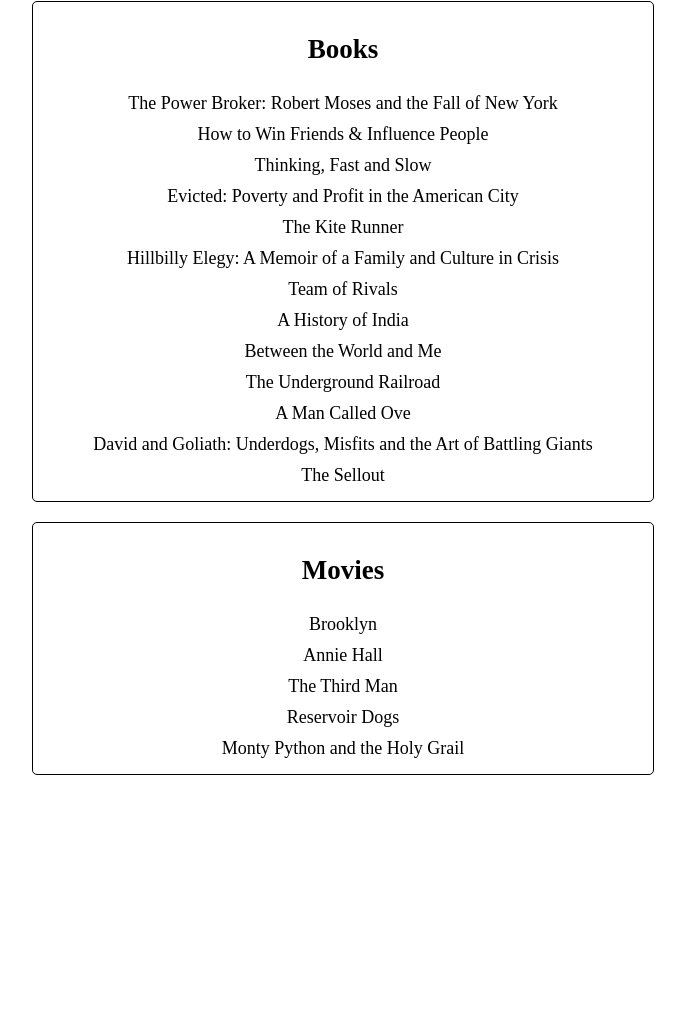
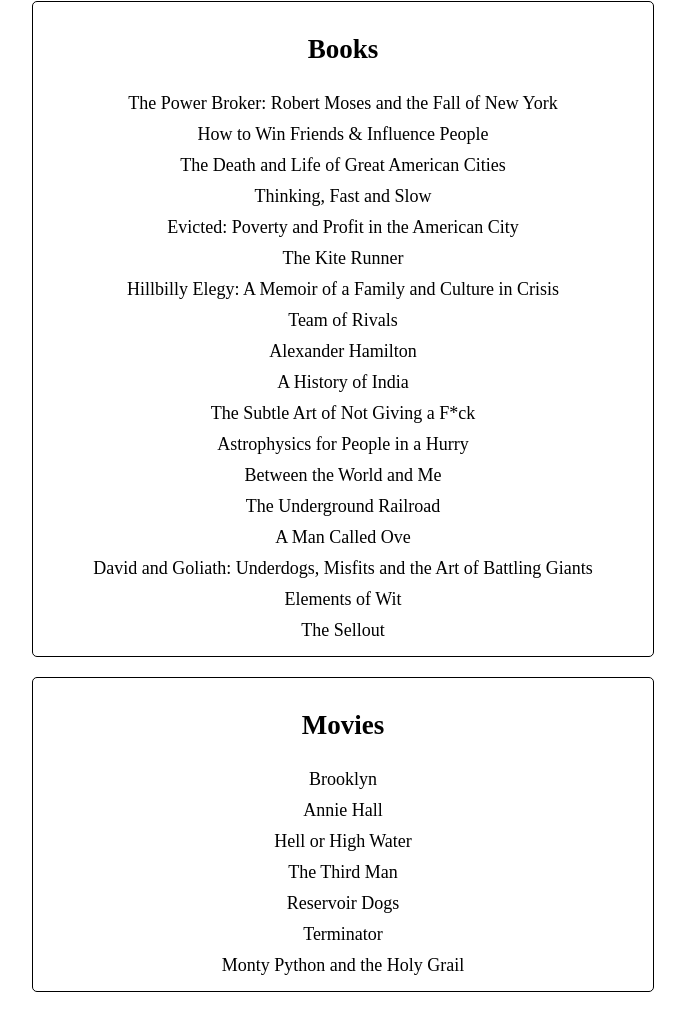
Before and after one commit to oellio01/oellio01.github.io, a plain HTML site: page rankings.html in a window 1280 px wide. Shown: the part 172-1184 px from the top of the page, without its empty margins (297-982 px from the left). Before the commit the page ends 967 px from the top, so only its background shows below. Drawn offline with Linux system fonts and the light colour scheme; a web font is replaced by a local one.

Commit message:
new rankings

```diff
--- a/rankings.html
+++ b/rankings.html
@@ -24,24 +24,32 @@
         <h2>Books</h2>
         <a style="cursor:pointer" onclick="window.open('https://www.amazon.com/Power-Broker-Robert-Moses-Fall/dp/0394720245')">The Power Broker: Robert Moses and the Fall of New York</a>
         <a style="cursor:pointer" onclick="window.open('https://www.amazon.com/How-Win-Friends-Influence-People/dp/0671027034')">How to Win Friends & Influence People</a>
+        <a style="cursor:pointer" onclick="window.open('https://www.amazon.com/Death-Life-Great-American-Cities/dp/0679644334/ref=pd_lpo_sbs_14_t_0?_encoding=UTF8&psc=1&refRID=2F58ZZK8PQ3GGS7SAX39')">The Death and Life of Great American Cities</a>
         <a style="cursor:pointer" onclick="window.open('https://www.amazon.com/Thinking-Fast-Slow-Daniel-Kahneman/dp/0374533555')">Thinking, Fast and Slow</a>
         <a style="cursor:pointer" onclick="window.open('https://www.amazon.com/Evicted-Poverty-Profit-American-City/dp/0553447432')">Evicted: Poverty and Profit in the American City</a>
+
         <a style="cursor:pointer" onclick="window.open('https://www.amazon.com/Kite-Runner-Khaled-Hosseini/dp/159463193X')">The Kite Runner</a>
         <a style="cursor:pointer" onclick="window.open('https://www.amazon.com/Hillbilly-Elegy-Memoir-Family-Culture/dp/0062300547')">Hillbilly Elegy: A Memoir of a Family and Culture in Crisis</a>
         <a style="cursor:pointer" onclick="window.open('https://www.amazon.com/Team-Rivals-Political-Abraham-Lincoln/dp/0743270754')">Team of Rivals</a>
+        <a style="cursor:pointer" onclick="window.open('https://www.amazon.com/Alexander-Hamilton/dp/B0007OB58A/ref=sr_1_3?s=books&ie=UTF8&qid=1503511291&sr=1-3&keywords=hamilton')">Alexander Hamilton</a>
         <a style="cursor:pointer" onclick="window.open('http://www.thegreatcourses.com/courses/a-history-of-india.html')">A History of India</a>
+        <a style="cursor:pointer" onclick="window.open('https://www.amazon.com/Subtle-Art-Not-Giving-Counterintuitive/dp/B01I29Y344/ref=sr_1_1?s=books&ie=UTF8&qid=1503511448&sr=1-1&keywords=the+subtle+art+of+not+giving+a+f---+mark+manson')">The Subtle Art of Not Giving a F*ck</a>
+        <a style="cursor:pointer" onclick="window.open('https://www.amazon.com/Astrophysics-People-Hurry/dp/B06XB2PX7G/ref=sr_1_1?s=books&ie=UTF8&qid=1503511502&sr=1-1&keywords=astrophysics+for+people+in+a+hurry')">Astrophysics for People in a Hurry</a>
         <a style="cursor:pointer" onclick="window.open('https://www.amazon.com/Between-World-Me-Ta-Nehisi-Coates/dp/0451482212')">Between the World and Me</a>
         <a style="cursor:pointer" onclick="window.open('https://www.amazon.com/Underground-Railroad-Novel-Colson-Whitehead/dp/1524736309')">The Underground Railroad</a>
         <a style="cursor:pointer" onclick="window.open('https://www.amazon.com/Man-Called-Ove-Novel/dp/1476738025')">A Man Called Ove</a>
         <a style="cursor:pointer" onclick="window.open('https://www.amazon.com/David-Goliath-Underdogs-Misfits-Battling/dp/0316204374')">David and Goliath: Underdogs, Misfits and the Art of Battling Giants</a>
+        <a style="cursor:pointer" onclick="window.open('https://www.amazon.com/Elements-Wit-Mastering-Being-Interesting/dp/B00PMACOOI/ref=sr_1_1?s=books&ie=UTF8&qid=1503511574&sr=1-1&keywords=elements+of+wit')">Elements of Wit</a>
         <a style="cursor:pointer" onclick="window.open('https://www.amazon.com/Sellout-Novel-Paul-Beatty/dp/1522634673')">The Sellout</a>
     </div>
     <div class="ranking">
         <h2>Movies</h2>
         <a style="cursor:pointer" onclick="window.open('http://www.imdb.com/title/tt2381111/')">Brooklyn</a>
         <a style="cursor:pointer" onclick="window.open('http://www.imdb.com/title/tt0075686/?ref_=nv_sr_1')">Annie Hall</a>
+        <a style="cursor:pointer" onclick="window.open('http://www.imdb.com/title/tt2582782/?ref_=nv_sr_1')">Hell or High Water</a>
         <a style="cursor:pointer" onclick="window.open('http://www.imdb.com/title/tt0041959/?ref_=nv_sr_1')">The Third Man</a>
         <a style="cursor:pointer" onclick="window.open('http://www.imdb.com/title/tt0105236/?ref_=nv_sr_1')">Reservoir Dogs</a>
+        <a style="cursor:pointer" onclick="window.open('http://www.imdb.com/title/tt0088247/?ref_=nv_sr_3')">Terminator</a>
         <a style="cursor:pointer" onclick="window.open('http://www.imdb.com/title/tt0071853/?ref_=fn_al_nm_1a')">Monty Python and the Holy Grail</a>
     </div>
 
```
